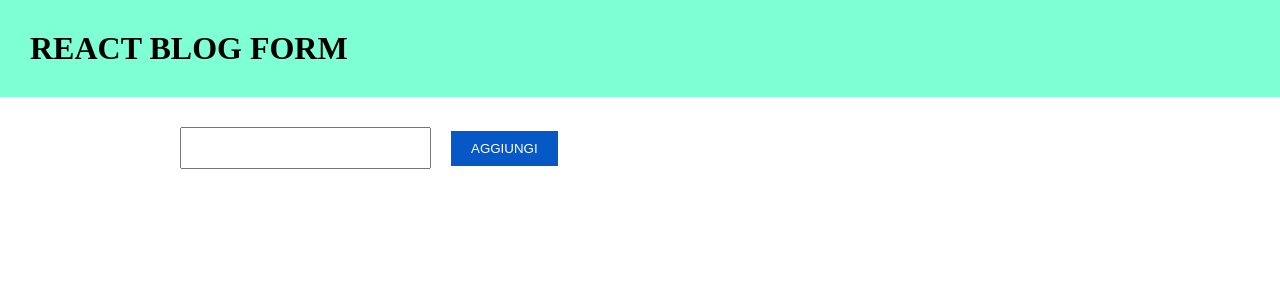
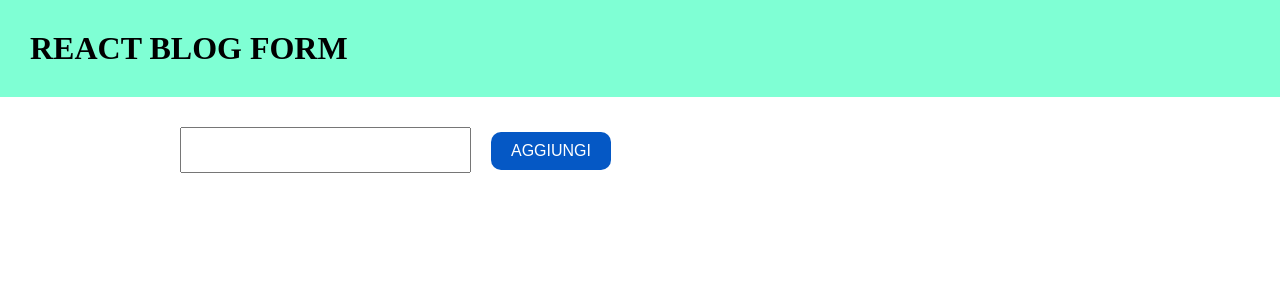
Before and after one commit to GemelliAngelo/react-form, a React (Vite) app: page / in a window 1280 px wide. Shown: the top 300 px of the page. Built offline with nearby package versions, Linux system fonts and the light colour scheme.

Commit message:
add post handler

```diff
--- a/src/App.jsx
+++ b/src/App.jsx
@@ -1,10 +1,18 @@
 import { useState } from "react";
 
 function App() {
-  const [titles, setTitles] = useState();
+  const [addTitles, setAddTitles] = useState("");
+  const [posts, setPosts] = useState([]);
 
-  const handleInputTitles = (e) => {
-    console.log(e.target.value);
+  const handleInputChange = (e) => {
+    setAddTitles(e.target.value);
+  };
+
+  const handleFormSubmit = (e) => {
+    e.preventDefault();
+    setPosts([...posts, { name: addTitles }]);
+    setAddTitles("");
+    console.log(addTitles);
   };
 
   return (
@@ -15,11 +23,25 @@ function App() {
       <main>
         <div className="container">
           <div className="d-flex">
-            <form onChange={handleInputTitles}>
-              <input type="text" className="form-input" />
+            <form onSubmit={handleFormSubmit}>
+              <input
+                onChange={handleInputChange}
+                type="text"
+                className="form-input"
+                name="blog-title"
+                value={addTitles}
+              />
               <button className="form-button">AGGIUNGI</button>
             </form>
-            <ul></ul>
+            <div className="d-flex">
+              <ul className="titles-list">
+                {posts.map((post) => (
+                  <li className="titles-list-item" key={post.name}>
+                    {post.name}
+                  </li>
+                ))}
+              </ul>
+            </div>
           </div>
         </div>
       </main>
--- a/src/assets/css/index.css
+++ b/src/assets/css/index.css
@@ -23,8 +23,7 @@ header {
 
 .form-input {
   padding: 10px 20px;
-  width: fit-content;
-  font-size: 1rem;
+  font-size: 1.2rem;
 }
 
 .form-button {
@@ -32,6 +31,12 @@ header {
   margin-left: 20px;
   background-color: #0558c5;
   color: white;
+  font-size: 1rem;
   border: none;
+  border-radius: 10px;
   cursor: pointer;
 }
+
+.titles-list-item {
+  font-size: 1.5rem;
+}
```
